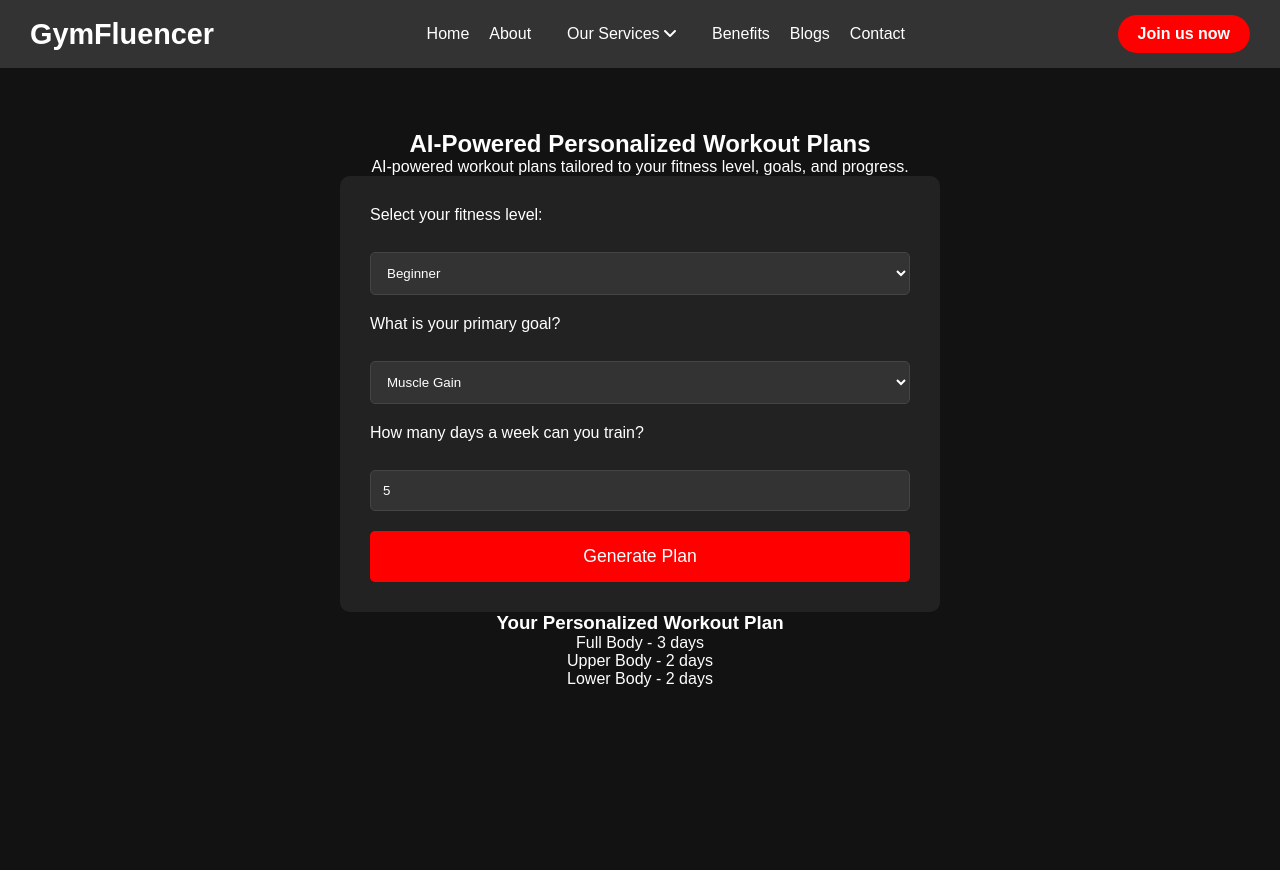
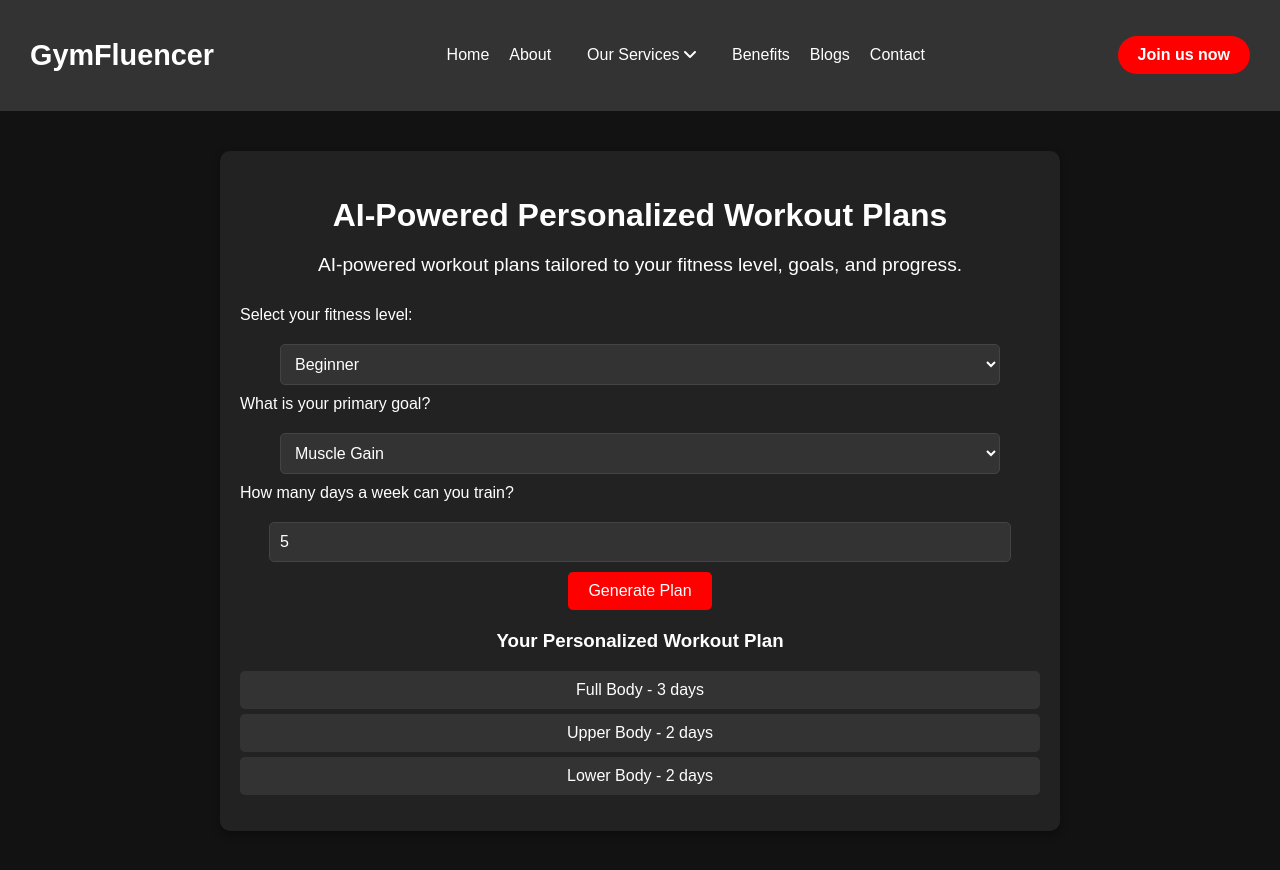
Before and after one commit to Britu2002/GymFluencer, a plain HTML site: page Personalized_Workout_plans.html in a window 1280 px wide. Both pictures are taken after typing "5" into the empty fields and a click on the button "Generate Plan". Before the commit the page ends 800 px from the top, so only its background shows below. Drawn offline with Linux system fonts and the light colour scheme.

Commit message:
commit code

```diff
--- a/Personalized_Workout_plans.html
+++ b/Personalized_Workout_plans.html
@@ -4,10 +4,186 @@
     <meta charset="UTF-8">
     <meta name="viewport" content="width=device-width, initial-scale=1.0">
     <title>Personalized Workout Plans</title>
-    <link rel="stylesheet" href="style.css">
     <link
         rel="stylesheet"
         href="https://cdnjs.cloudflare.com/ajax/libs/font-awesome/6.0.0-beta3/css/all.min.css">
+    <style>
+        /* General Styles */
+        body {
+            font-family: Arial, sans-serif;
+            background-color: #121212;
+            color: white;
+            margin: 0;
+            padding: 0;
+        }
+
+        /* Navigation Bar Styling */
+        .navbar {
+            background-color: #333;
+            padding: 15px 30px;
+            display: flex;
+            justify-content: space-between;
+            align-items: center;
+        }
+
+        .navbar h1 {
+            color: #fff;
+            font-size: 1.8rem;
+        }
+
+        .navbar ul {
+            list-style: none;
+            display: flex;
+            gap: 20px;
+        }
+
+        .navbar ul li {
+            display: inline;
+        }
+
+        .navbar ul li a {
+            color: #fff;
+            text-decoration: none;
+            font-size: 1rem;
+            transition: color 0.3s ease;
+        }
+
+        .navbar ul li a:hover {
+            color: #f00;
+        }
+
+        .join-btn {
+            background-color: #f00;
+            padding: 10px 20px;
+            color: #fff;
+            border-radius: 30px;
+            text-decoration: none;
+            font-weight: bold;
+        }
+
+        /* Dropdown Menu */
+        .dropdown {
+            position: relative;
+        }
+
+        .dropdown-content {
+            display: none;
+            position: absolute;
+            background-color: #333;
+            min-width: 200px;
+            z-index: 1;
+        }
+
+        .dropdown-content a {
+            color: #fff;
+            padding: 12px 16px;
+            text-decoration: none;
+            display: block;
+        }
+
+        .dropdown-content a:hover {
+            background-color: #575757;
+        }
+
+        /* Show dropdown on hover, focus, or click */
+        .dropdown:hover .dropdown-content,
+        .dropdown:focus-within .dropdown-content,
+        .dropdown.show .dropdown-content {
+            display: block;
+        }
+
+        /* Style the button when focused or hovered */
+        .dropbtn {
+            color: #fff;
+            padding: 14px 16px;
+            font-size: 16px;
+            border: none;
+            background-color: transparent;
+            cursor: pointer;
+        }
+
+        .dropbtn:hover, .dropbtn:focus {
+            color: #f00;
+        }
+
+        /* Workout Plans Section */
+        .workout-plans {
+            max-width: 800px;
+            margin: 40px auto;
+            padding: 20px;
+            background-color: #222;
+            border-radius: 10px;
+            box-shadow: 0 4px 8px rgba(0, 0, 0, 0.3);
+            text-align: center;
+        }
+
+        .workout-plans h2 {
+            margin-bottom: 20px;
+            font-size: 2rem;
+        }
+
+        .workout-plans p {
+            margin-bottom: 30px;
+            font-size: 1.2rem;
+        }
+
+        .workout-plans form {
+            margin-bottom: 20px;
+        }
+
+        form label {
+            display: block;
+            margin-bottom: 10px;
+            font-size: 1rem;
+            text-align: left;
+        }
+
+        form select, form input {
+            width: 90%;
+            padding: 10px;
+            margin: 10px 0;
+            border: 1px solid #444;
+            border-radius: 5px;
+            background-color: #333;
+            color: white;
+            font-size: 1rem;
+        }
+
+        form button {
+            padding: 10px 20px;
+            font-size: 1rem;
+            color: white;
+            background-color: #f00;
+            border: none;
+            border-radius: 5px;
+            cursor: pointer;
+            transition: background-color 0.3s ease, transform 0.2s ease;
+        }
+
+        form button:hover {
+            background-color: #c00;
+        }
+
+        form button:active {
+            transform: scale(0.95);
+        }
+
+        #workoutPlan {
+            margin-top: 20px;
+        }
+
+        #workoutPlan ul {
+            list-style-type: none;
+            padding: 0;
+        }
+
+        #workoutPlan ul li {
+            background-color: #333;
+            padding: 10px;
+            margin: 5px 0;
+            border-radius: 5px;
+        }
+    </style>
 </head>
 <body>
     <nav class="navbar">
@@ -38,25 +214,25 @@
 
         <!-- Form for User Input -->
         <form id="workoutForm">
-            <label for="fitnessLevel">Select your fitness level:</label><br>
+            <label for="fitnessLevel">Select your fitness level:</label>
             <select id="fitnessLevel" required>
                 <option value="beginner">Beginner</option>
                 <option value="intermediate">Intermediate</option>
                 <option value="advanced">Advanced</option>
-            </select><br>
+            </select>
 
-            <label for="goal">What is your primary goal?</label><br>
+            <label for="goal">What is your primary goal?</label>
             <select id="goal" required>
                 <option value="muscleGain">Muscle Gain</option>
                 <option value="weightLoss">Weight Loss</option>
                 <option value="endurance">Endurance</option>
                 <option value="generalFitness">General Fitness</option>
-            </select><br>
+            </select>
 
-            <label for="progress">How many days a week can you train?</label><br>
-            <input type="number" id="progress" required min="1" max="7" /><br>
+            <label for="progress">How many days a week can you train?</label>
+            <input type="number" id="progress" required min="1" max="7" />
 
-            <button type="submit">Generate Plan</button><br>
+            <button type="submit">Generate Plan</button>
         </form>
 
         <!-- Display Personalized Plan -->
@@ -98,28 +274,20 @@
             const progress = document.getElementById("progress").value;
 
             // Validate input
-            if (!fitnessLevel || !goal || !progress) {
-                alert("Please fill in all fields.");
+            if (!fitnessLevel || !goal || !progress || progress < 1 || progress > 7) {
+                alert("Please fill out all fields correctly.");
                 return;
             }
 
-            // Get the corresponding workout plan based on user input
-            const selectedPlan = workoutPlans[fitnessLevel][goal];
-            const daysAvailable = parseInt(progress);
+            const plan = workoutPlans[fitnessLevel][goal] || [];
+            const filteredPlan = plan.slice(0, progress);
 
-            // Filter the plan based on the user's available training days
-            const filteredPlan = selectedPlan.filter(plan => {
-                const daysRequired = parseInt(plan.match(/\d+/)[0]);
-                return daysRequired <= daysAvailable;
-            });
-
-            // Display the personalized plan
             const planList = document.getElementById("planList");
-            planList.innerHTML = ""; // Clear previous plan
-            filteredPlan.forEach(plan => {
-                const listItem = document.createElement("li");
-                listItem.textContent = plan;
-                planList.appendChild(listItem);
+            planList.innerHTML = "";
+            filteredPlan.forEach(workout => {
+                const li = document.createElement("li");
+                li.textContent = workout;
+                planList.appendChild(li);
             });
 
             document.getElementById("workoutPlan").style.display = "block";
--- a/style.css
+++ b/style.css
@@ -1,10 +1,3 @@
-/* General Reset */
-* {
-  margin: 0;
-  padding: 0;
-  box-sizing: border-box;
-}
-
 body {
     font-family: Arial, sans-serif;
     background-color: #121212;
@@ -13,17 +6,36 @@ body {
     padding: 0;
   }
 
-/* Navbar Styling */
+  div {
+    margin: 20px;
+    padding: 20px;
+    background: #222;
+    border-radius: 10px;
+  }
+
+  button {
+    background-color: red;
+    color: white;
+    padding: 10px 15px;
+    border: none;
+    border-radius: 5px;
+    cursor: pointer;
+  }
+
+  input,
+  select {
+    padding: 10px;
+    margin: 10px;
+    width: 90%;
+    border-radius: 5px;
+  }
+  /* Navigation Bar Styling */
 .navbar {
   background-color: #333;
   padding: 15px 30px;
   display: flex;
   justify-content: space-between;
   align-items: center;
-  position: fixed;
-  width: 100%;
-  top: 0;
-  z-index: 1000;
 }
 
 .navbar h1 {
@@ -51,7 +63,6 @@ body {
 .navbar ul li a:hover {
   color: #f00;
 }
-
 .join-btn {
   background-color: #f00;
   padding: 10px 20px;
@@ -60,7 +71,6 @@ body {
   text-decoration: none;
   font-weight: bold;
 }
-
 /* Dropdown Menu */
 .dropdown {
   position: relative;
@@ -85,7 +95,7 @@ body {
   background-color: #575757;
 }
 
-/* Show dropdown on hover, focus, or click */
+
 .dropdown:hover .dropdown-content,
 .dropdown:focus-within .dropdown-content,
 .dropdown.show .dropdown-content {
@@ -106,58 +116,10 @@ body {
   color: #f00;
 }
 
-/* Form Section */
-form {
-  margin: 50px 0 20px;
-  background-color: #222;
-  padding: 30px;
-  border-radius: 10px;
-  max-width: 600px;
-  margin: auto;
-}
-
-label {
-  font-size: 1rem;
-  margin-bottom: 10px;
-  display: block;
-  text-align: left;
-}
-
-input,
-select {
-  width: 100%;
-  padding: 12px;
-  margin-bottom: 20px;
-  border-radius: 5px;
-  border: 1px solid #444;
-  background: #333;
-  color: white;
-}
-
-button {
-  width: 100%;
-  padding: 15px;
-  background-color: red;
-  color: white;
-  border: none;
-  border-radius: 5px;
-  cursor: pointer;
-  font-size: 1.1rem;
-  transition: background-color 0.3s ease;
-}
-
-button:hover {
-  background-color: #ff3333;
-}
-.workout-plans{
-  text-align: center;
-  margin-top: 130px;
-}
-
-/* Media Queries for Responsiveness */
+/* Responsive Design */
 @media (max-width: 1024px) {
-  .navbar ul {
-    gap: 15px;
+  .container {
+    grid-template-columns: 1fr 1fr;
   }
 }
 
@@ -171,22 +133,20 @@ button:hover {
     flex-direction: column;
     gap: 10px;
   }
-  .navbar ul li {
-    display: block;
+
+  .feature-card{
+    margin: 20px;
   }
-  .navbar h1 {
-    font-size: 1.5rem;
+  .mockup {
+    grid-column: auto;
+    order: -1;
   }
-  .join-btn {
-    font-size: 0.9rem;
-    padding: 8px 15px;
+  .mockup img {
+    max-width: 90%;
   }
-  form {
-    padding: 20px;
+  .feature-card {
     width: 90%;
-  }
-  button {
-    padding: 12px;
+    height: auto;
   }
 }
 
```
Lines whose indentation alone changed are shown as unchanged.
